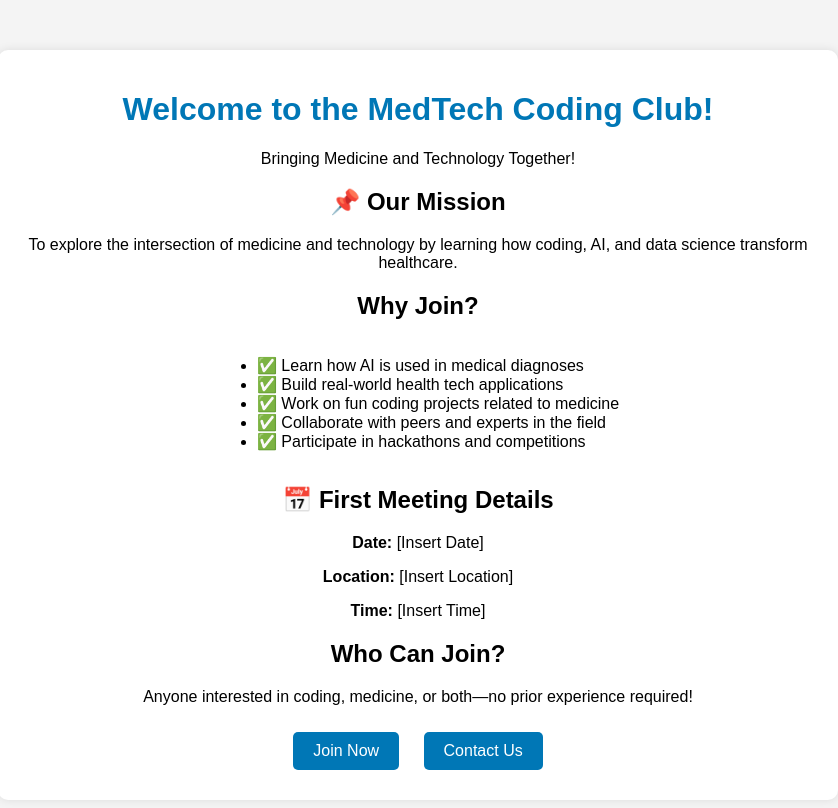
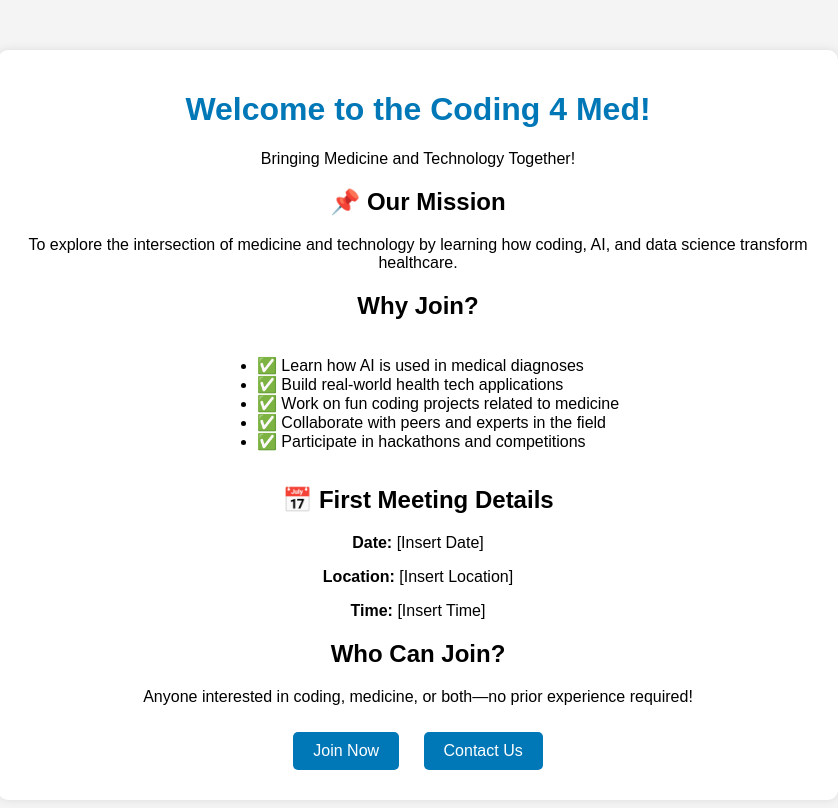
Before and after one commit to AsmiSam/medtech-club, a plain HTML site: page index.html in a window 1280 px wide. Shown: the whole page, without its empty margins (222-1060 px from the left). Drawn offline with Linux system fonts and the light colour scheme.

Commit message:
Updated site name & colors

```diff
--- a/index.html
+++ b/index.html
@@ -3,10 +3,10 @@
 <head>
     <meta charset="UTF-8">
     <meta name="viewport" content="width=device-width, initial-scale=1.0">
-    <title>MedTech Coding Club</title>
+    <title>Coding for Medicine @ North Creek HS</title>
     <style>
         body {
-            font-family: Arial, sans-serif;
+            font-family: Comic, sans-serif;
             margin: 0;
             padding: 0;
             background-color: #f4f4f4;
@@ -39,7 +39,7 @@
 </head>
 <body>
     <div class="container">
-        <h1>Welcome to the MedTech Coding Club!</h1>
+        <h1>Welcome to the Coding 4 Med!</h1>
         <p>Bringing Medicine and Technology Together!</p>
         <h2>📌 Our Mission</h2>
         <p>To explore the intersection of medicine and technology by learning how coding, AI, and data science transform healthcare.</p>
```
Also changed, not shown: medtech-club.html (+2 -2 lines), 1 other file.
